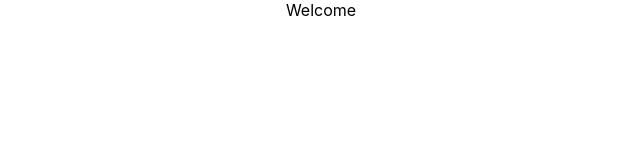
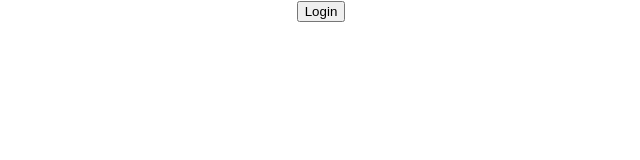
Before and after one commit to naueru/venxzee-de-exam, a React (Create React App) app: page / in a window 1280 px wide. Shown: the top 160 px of the page, without its empty margins (319-959 px from the left). Built offline with nearby package versions, Linux system fonts and the light colour scheme.

Commit message:
Implements basic login button and api call

```diff
--- a/src/pages/welcome/Welcome.component.js
+++ b/src/pages/welcome/Welcome.component.js
@@ -1,12 +1,23 @@
 /** @jsxRuntime classic */
 /** @jsx jsx */
 import { jsx } from '@emotion/react';
+
+import { loginService } from 'services/rest';
 
 import styles from './styles';
 
 const Welcome = () => {
 
-  return <div css={styles.container}>Welcome</div>;
+  const login = async (data) => {
+    return await loginService(data)
+      .then((res) => console.log('ToDo: store ->', res?.token))
+  };
+
+  return <div css={styles.container}>
+    <header css={styles.header}>
+      <button css={styles.button} onClick={() => login({})}>Login</button>
+    </header>
+  </div>;
 };
 
 export default Welcome;
```
